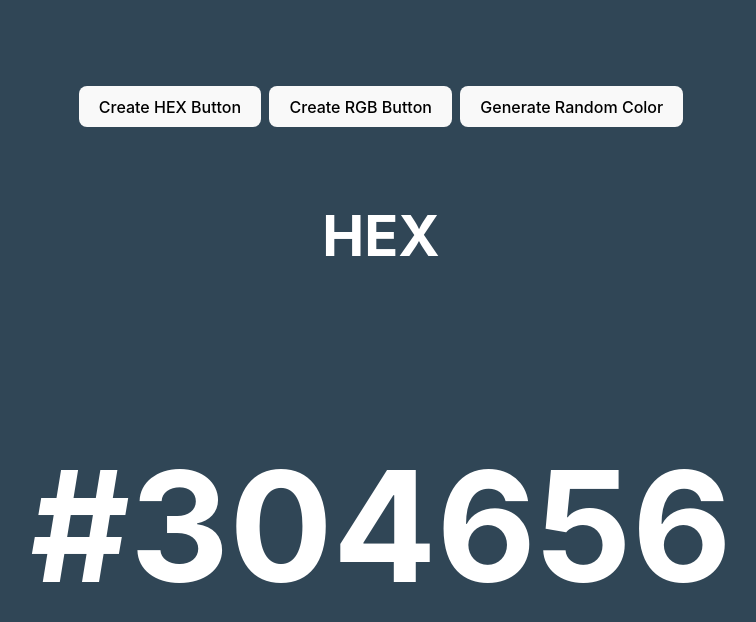
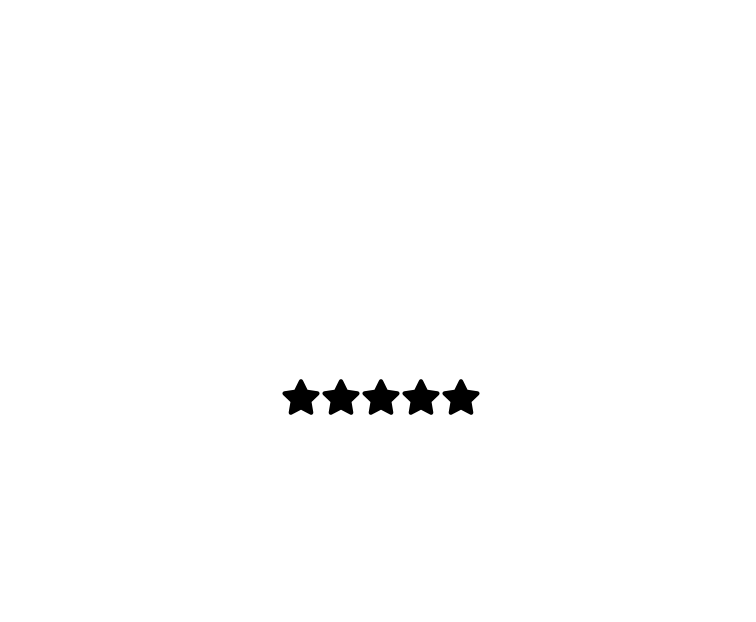
Before and after one commit to JWest2323/react-projects, a React (Vite) app: page / in a window 1280 px wide. Shown: the top 622 px of the page, without its empty margins (259-1015 px from the left). Built offline with nearby package versions, Linux system fonts and the light colour scheme.

Commit message:
StarRating Component Impl

```diff
--- a/package.json
+++ b/package.json
@@ -11,7 +11,8 @@
   },
   "dependencies": {
     "react": "^18.2.0",
-    "react-dom": "^18.2.0"
+    "react-dom": "^18.2.0",
+    "react-icons": "^5.2.1"
   },
   "devDependencies": {
     "@types/react": "^18.2.66",
--- a/src/App.jsx
+++ b/src/App.jsx
@@ -1,12 +1,14 @@
-import React from 'react'
+import './App.css'
 import Accordion from './components/accordion/Accordion';
 import RandomColor from './components/random-color/RandomColor';
+import StarRating from './components/star-rating/StarRating';
 
 const App = () => {
   return (
     <div>
       {/* <Accordion /> */}
-      <RandomColor />
+      {/* <RandomColor /> */}
+      <StarRating numOfStars={5} />
     </div>
   )
 }
--- /dev/null
+++ b/src/components/star-rating/StarRating.css
@@ -0,0 +1,7 @@
+.active {
+  color: #fff700;
+}
+
+.inactive {
+  color: black;
+}
--- /dev/null
+++ b/src/components/star-rating/StarRating.jsx
@@ -0,0 +1,41 @@
+import "./StarRating.css";
+import { FaStar } from "react-icons/fa";
+import { useState } from "react";
+
+const StarRating = ({ numOfStars = 5 }) => {
+  const [rating, setRating] = useState(0);
+  const [hover, setHover] = useState(0);
+
+  const handleClick = (getCurrentIndex) => {
+    setRating(getCurrentIndex);
+  };
+
+  const handleMouseEnter = (getCurrentIndex) => {
+    setHover(getCurrentIndex);
+  };
+
+  const handleMouseLeave = () => {
+    setHover(rating);
+  };
+
+  return (
+    <div className="star-rating">
+      {[...Array(numOfStars)].map((_, index) => {
+        index++;
+
+        return (
+          <FaStar
+            key={index}
+            className={index <= (hover || rating) ? "active" : "inactive"}
+            onClick={() => handleClick(index)}
+            onMouseMove={() => handleMouseEnter(index)}
+            onMouseLeave={() => handleMouseLeave()}
+            size={40}
+          />
+        );
+      })}
+    </div>
+  );
+};
+
+export default StarRating;
```
Also changed, not shown: 1 other file (tests, documents, lock files or other folders).
